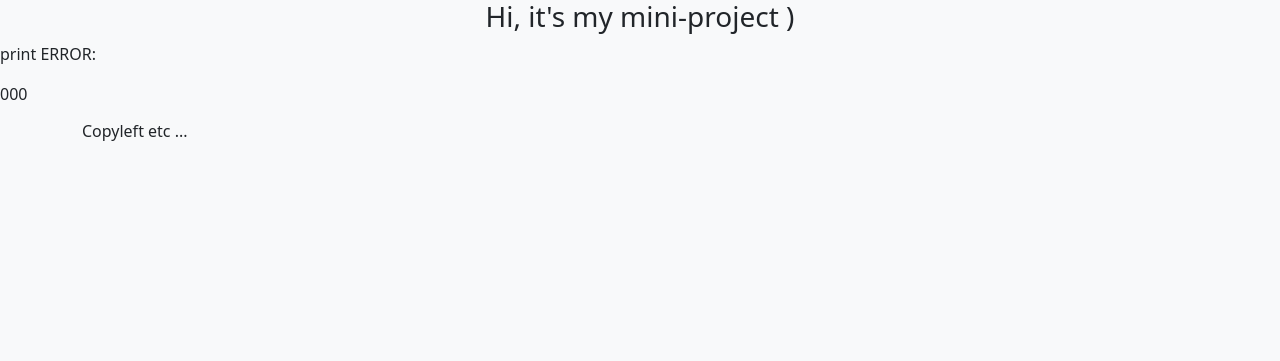
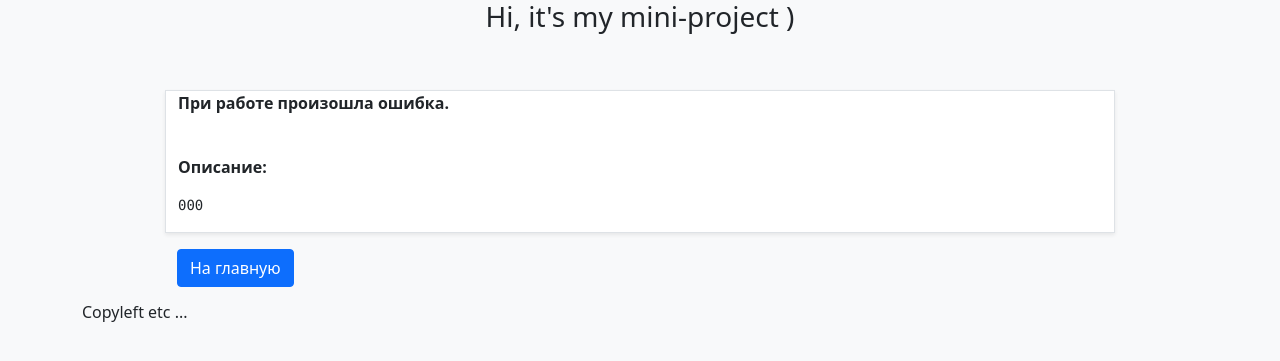
Before and after one commit to mkhaykin/stepik-mini, a Flask app: template templates/error.html in a window 1280 px wide. Shown: the top 361 px of the page. Run offline with Flask 2, Linux system fonts and the light colour scheme; the template is opened without the code that fills it: most values are stand-ins (such as "Sample title", 1, 10 or a date in 2020); some libraries are stand-ins or nearby versions.

Commit message:
fix error.html

```diff
--- a/templates/error.html
+++ b/templates/error.html
@@ -1,6 +1,23 @@
 {% extends "layout.html" %}
 {% block content %}
-<!--TODO написать нормальную обработку ошибок-->
-<p>print ERROR:</p>
-<p>{{exception}}</p>
+<div class="container align-items-center justify-items-center">
+    <div class="row mt-5">
+        <div class="col-1"></div>
+        <div class="col border bg-white shadow-sm">
+            <p><b>При работе произошла ошибка.</b></p><br>
+            <p><b>Описание:</b><pre>{{exception}}</pre></p>
+            {% if message %}
+            <p><b>Сообщение:</b><br><pre>{{message}}</pre></p>
+            {% endif %}
+        </div>
+        <div class="col-1"></div>
+    </div>
+    <div class="form-row row justify-content-center mt-3 mb-3">
+        <div class="col-1"></div>
+        <div class="col">
+            <input id="id_btn_main" type="button" class="btn btn-primary" value="На главную" onClick='location.href="/index"'>
+        </div>
+        <div class="col-1"></div>
+    </div>
+</div>
 {% endblock content %}
--- a/templates/load.html
+++ b/templates/load.html
@@ -4,10 +4,12 @@
     <div class="row align-items-center justify-items-center mt-5">
         <div class="col-1"></div>
         <div class="col border bg-white shadow-sm ">
+            {% if error %}
             <details>
                 <summary><b>При загрузке лабиринта с внешнего ресурса произошла ошибка.</b></summary>
                 <pre>{{ error }}</pre>
             </details>
+            {% endif %}
             <br>
             <p>Для продолжения игры выберите любой из ранее сохраненных лабиринтов или повторите попытку позже.</p>
             <form action="" method="post" novalidate>
@@ -41,8 +43,6 @@
                 </div>
                 {% endif%}
             </form>
-
-
         </div>
         <div class="col-1"></div>
     </div>
```
